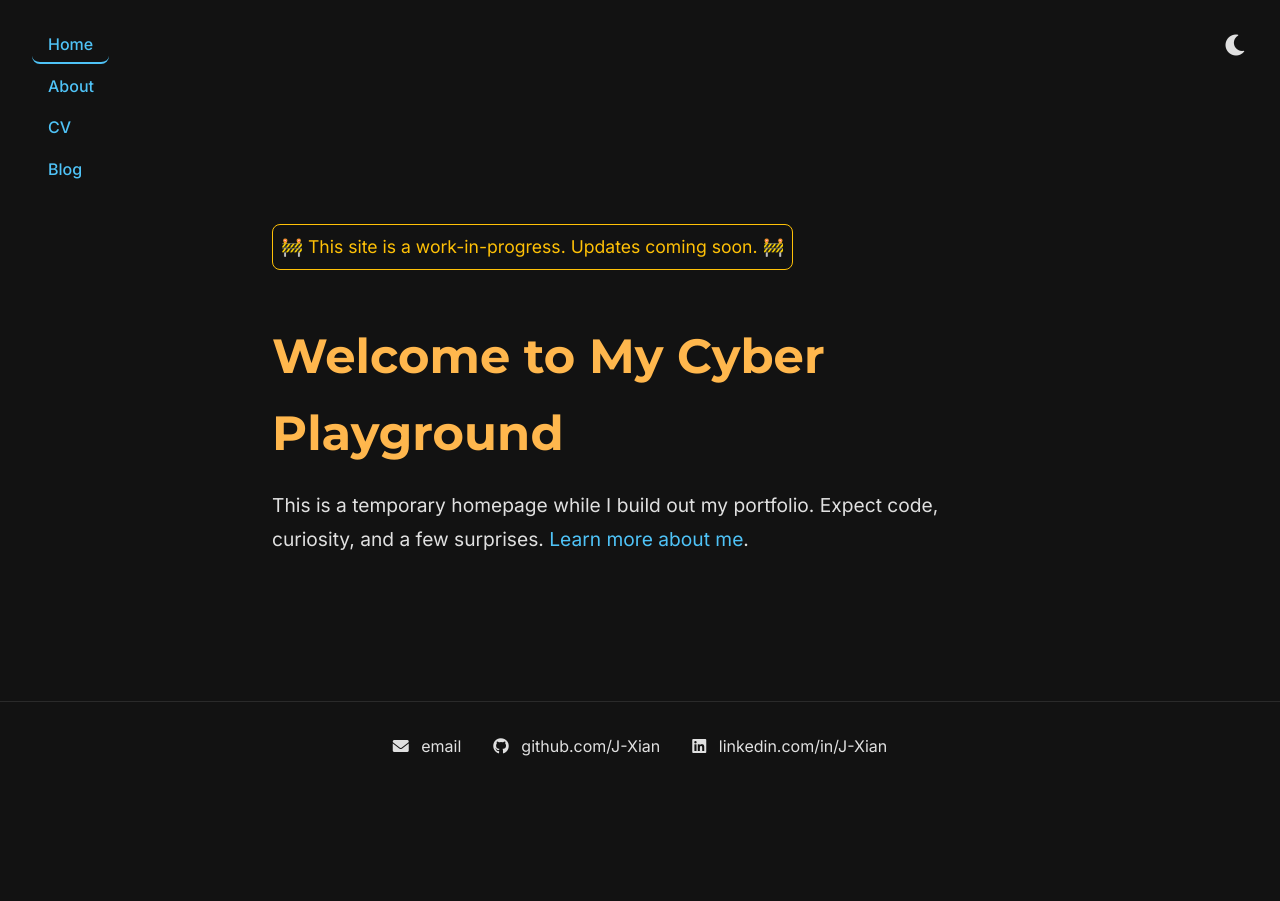
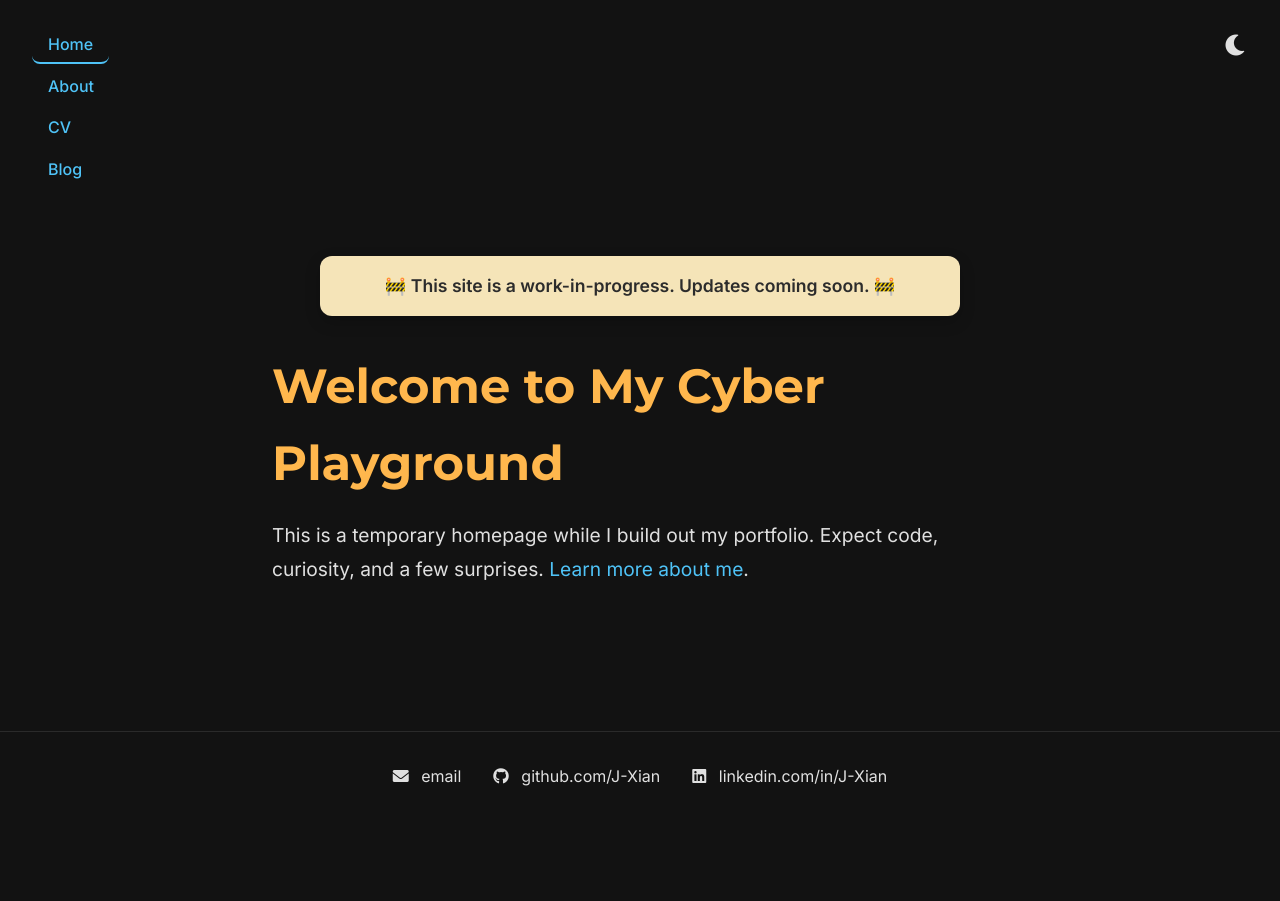
Before and after one commit to J-Xian/J-Xian.github.io, a Jekyll site: the page built from index.html, in a window 1280 px wide. Built offline with Jekyll 4.4.1, drawn with Linux system fonts in a browser that asks for light colours.

Commit message:
Update main.css

```diff
--- a/css/main.css
+++ b/css/main.css
@@ -95,15 +95,37 @@ nav a.active {
   animation: fadeIn 2s ease-in-out;
 }
 
+/* Work-in-Progress Banner */
 .wip-banner {
+  background-color: #f5e4b8;
+  color: #2c2c2c;
+  padding: 1rem 1.5rem;
+  border-radius: 12px;
+  box-shadow: 0 6px 16px rgba(0, 0, 0, 0.2);
+  font-weight: 600;
   font-size: 1.1rem;
-  color: #ffc107;
-  padding: 0.5rem;
-  border: 1px solid #ffc107;
-  border-radius: 8px;
-  display: inline-block;
-  margin-bottom: 2rem;
-  animation: pulsate 2s infinite, fadeIn 1s ease-in-out;
+  text-align: center;
+  max-width: 640px;
+  margin: 2rem auto;
+  position: relative;
+  /* Now handled by CSS animation for reliability */
+  animation: slideDownFade 3s ease-out forwards;
+}
+
+.wip-banner:hover {
+  box-shadow: 0 8px 24px rgba(0, 0, 0, 0.2);
+  transform: translateY(-2px);
+}
+
+@keyframes slideDownFade {
+  from {
+    transform: translateY(-200%);
+    opacity: 0;
+  }
+  to {
+    transform: translateY(0);
+    opacity: 1;
+  }
 }
 
 /* Footer */
@@ -178,6 +200,25 @@ a:hover {
   text-decoration: underline;
 }
 
+/* Cool Button for CV */
+.cool-button {
+  display: inline-block;
+  padding: 1rem 2rem;
+  background: linear-gradient(45deg, #3498db, #8e44ad);
+  color: white;
+  text-decoration: none;
+  font-weight: 600;
+  border-radius: 50px;
+  box-shadow: 0 4px 15px rgba(0, 0, 0, 0.2);
+  transition: transform 0.3s ease, box-shadow 0.3s ease;
+  margin-top: 2rem;
+}
+
+.cool-button:hover {
+  transform: translateY(-5px);
+  box-shadow: 0 8px 20px rgba(0, 0, 0, 0.3);
+}
+
 /* Fade-in Animation */
 .fade-in {
   opacity: 0;
```
